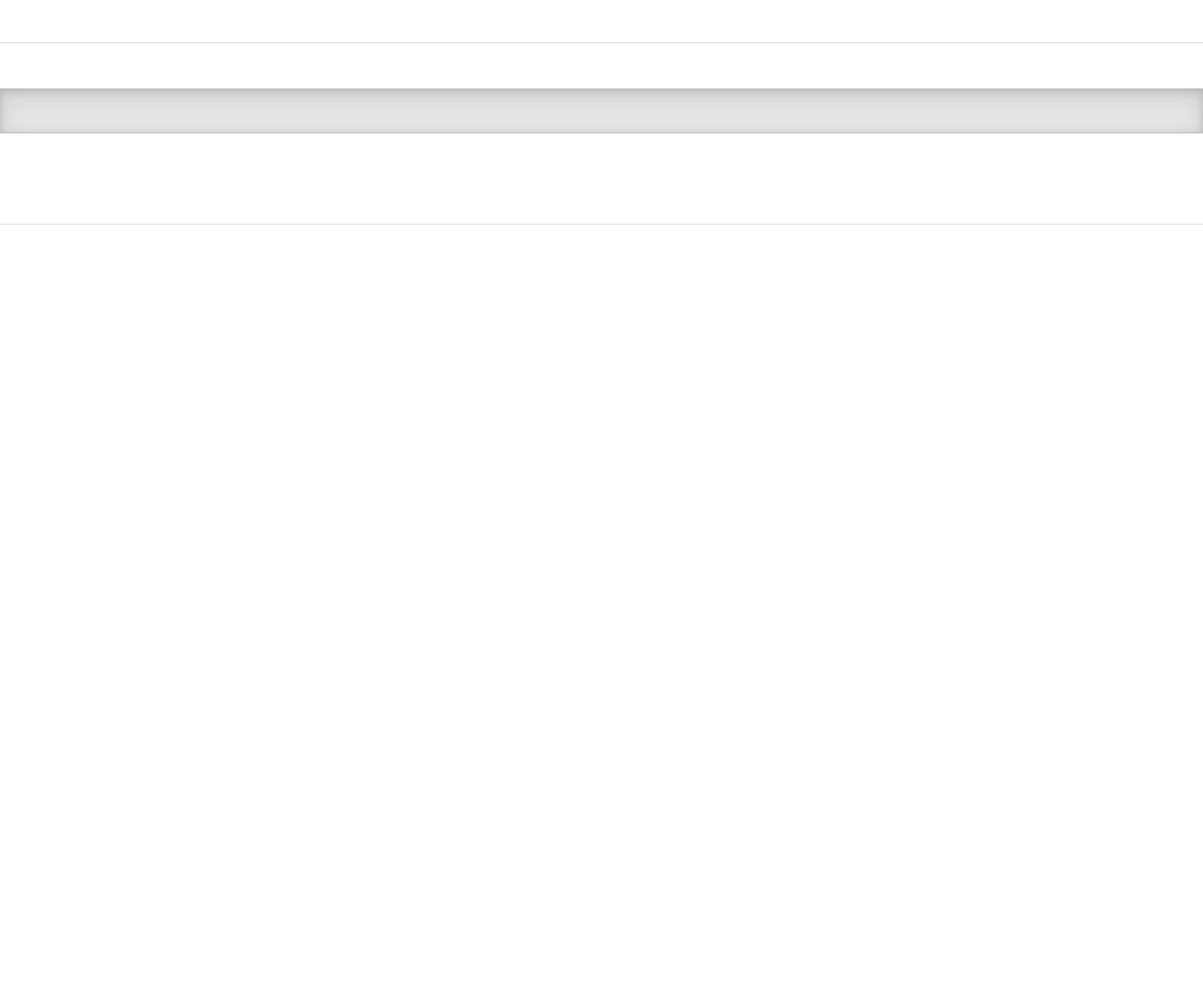
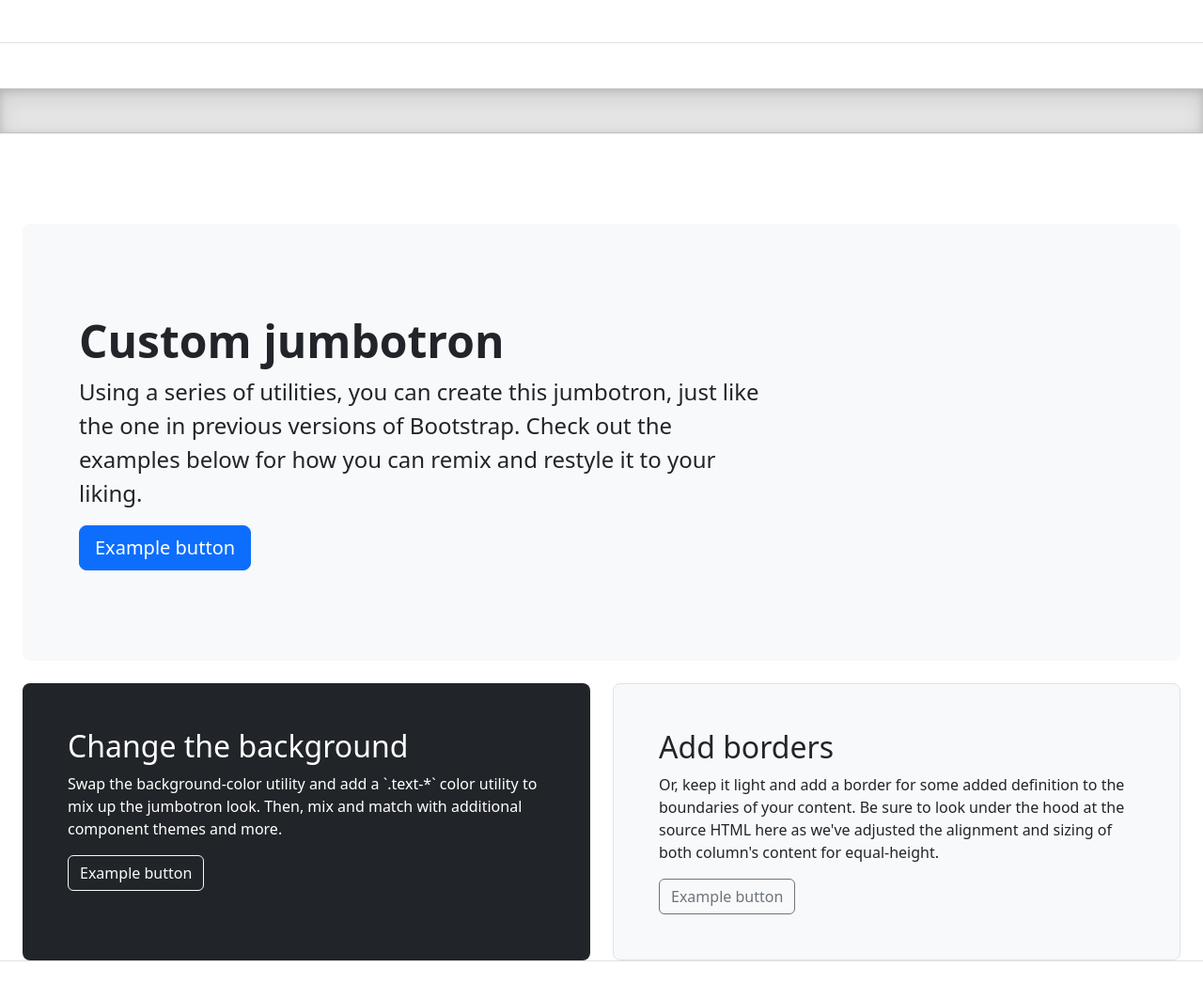
Before and after one commit to chriSS72/chriss72.github.io, a website: page index.html in a window 1280 px wide. Shown: the part 1652-2714 px from the top of the page at 94% size. Before the commit the page ends 1939 px from the top, so only its background shows below. Drawn offline with nearby package versions, Linux system fonts and the light colour scheme; no server answers.

Commit message:
Projects

```diff
--- a/index.html
+++ b/index.html
@@ -32,9 +32,8 @@
                 <span class="navbar-toggler-icon"></span>
             </button>
 
-            <div class="collapse navbar-collapse" id="navbarCollapse">
-                <ul class="navbar-nav me-auto mb-2 mb-md-0">
-                    <ul class="navbar-nav me-auto mb-2 mb-md-0">
+            <div class="collapse navbar-collapse justify-content-end" id="navbarCollapse">
+                <ul class="navbar-nav">
                     <li class="nav-item">
                         <a class="nav-link active" aria-current="page" href="#BIO">Bio</a>
                     </li>
@@ -44,7 +43,6 @@
                     <li class="nav-item">
                         <a class="nav-link active" aria-current="page" href="#PROJECTS">Projects</a>
                     </li>
-                    </ul>
                 </ul>
                 <form class="d-flex"></form>
             </div>
@@ -89,7 +87,32 @@
 
     <div class="b-example-divider"></div>
 
-    <div id="PROJECTS" class="px-4 pt-5 my-5 text-center border-bottom"></div>
+    <div id="PROJECTS" class="px-4 pt-5 my-5 border-bottom">
+
+        <div class="p-5 mb-4 bg-light rounded-3">
+            <div class="container-fluid py-5">
+                <h1 class="display-5 fw-bold">Custom jumbotron</h1>
+                <p class="col-md-8 fs-4">Using a series of utilities, you can create this jumbotron, just like the one in previous versions of Bootstrap. Check out the examples below for how you can remix and restyle it to your liking.</p>
+                <button class="btn btn-primary btn-lg" type="button">Example button</button>
+            </div>
+        </div>
+
+        <div class="row align-items-md-stretch">
+            <div class="col-md-6">
+                <div class="h-100 p-5 text-white bg-dark rounded-3">
+                    <h2>Change the background</h2>
+                    <p>Swap the background-color utility and add a `.text-*` color utility to mix up the jumbotron look. Then, mix and match with additional component themes and more.</p>
+                    <button class="btn btn-outline-light" type="button">Example button</button>
+                </div>
+            </div>
+            <div class="col-md-6">
+                <div class="h-100 p-5 bg-light border rounded-3">
+                    <h2>Add borders</h2>
+                    <p>Or, keep it light and add a border for some added definition to the boundaries of your content. Be sure to look under the hood at the source HTML here as we've adjusted the alignment and sizing of both column's content for equal-height.</p>
+                    <button class="btn btn-outline-secondary" type="button">Example button</button>
+                </div>
+            </div>
+        </div>
 
     </div>
 
```
Lines whose indentation alone changed are shown as unchanged.
